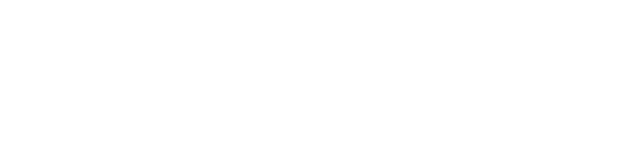
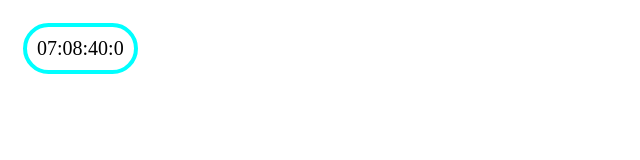
Before and after one commit to km201802/reloj, a plain HTML site: page index.html in a window 1280 px wide. Shown: the whole page, without its empty margins (0-640 px from the left). Drawn offline with Linux system fonts and the light colour scheme.

Commit message:
Update index.html

```diff
--- a/index.html
+++ b/index.html
@@ -6,11 +6,11 @@
     .demo{
         font-size: 20px;
         margin:0px;
-        border:4px solid white;
+        border:4px solid cyan;
         display: inline-block;
         margin: 15px;
         padding: 10px;
-        color: white;
+        color: black;
         border-radius: 50px;
     }
     .demo:hover{
```
